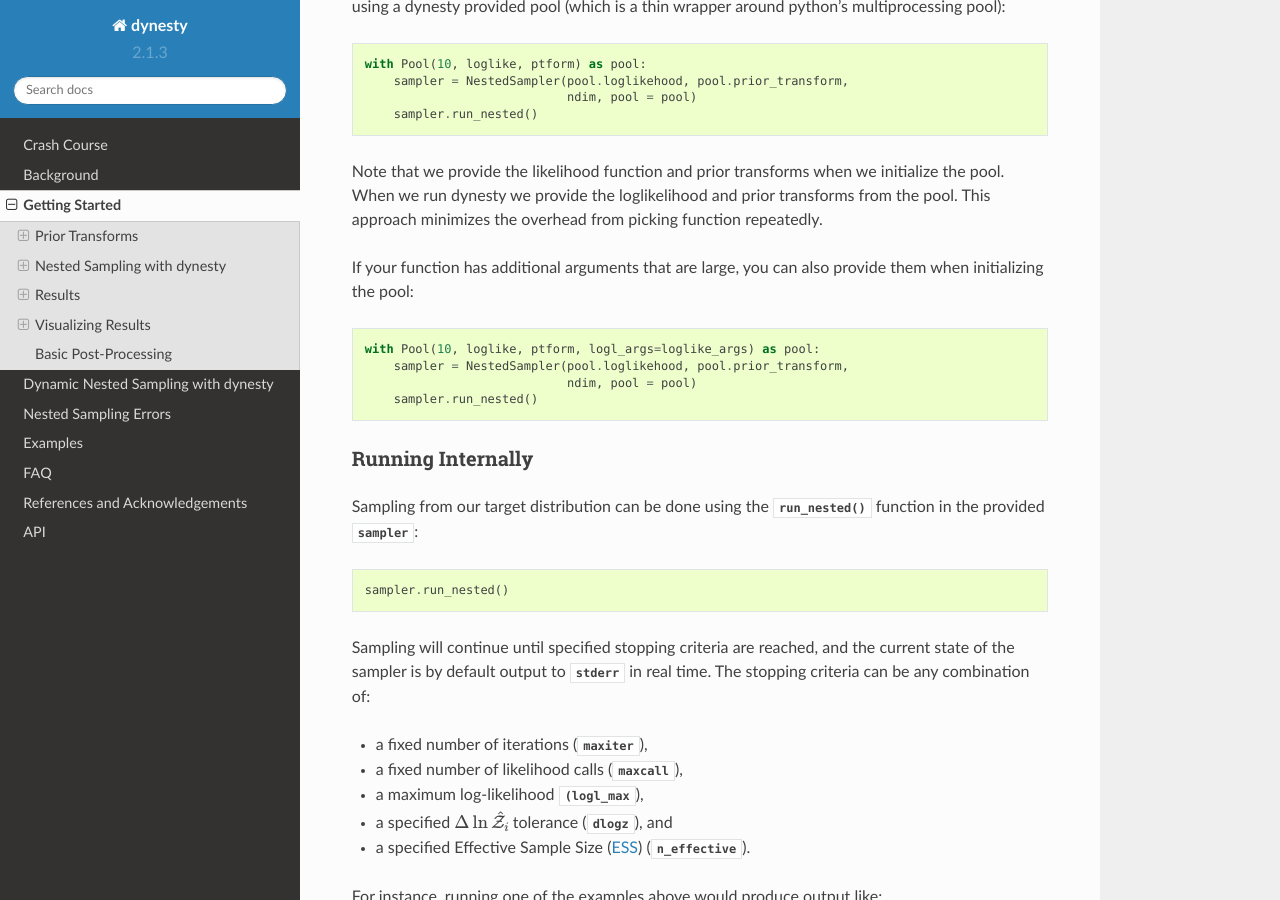
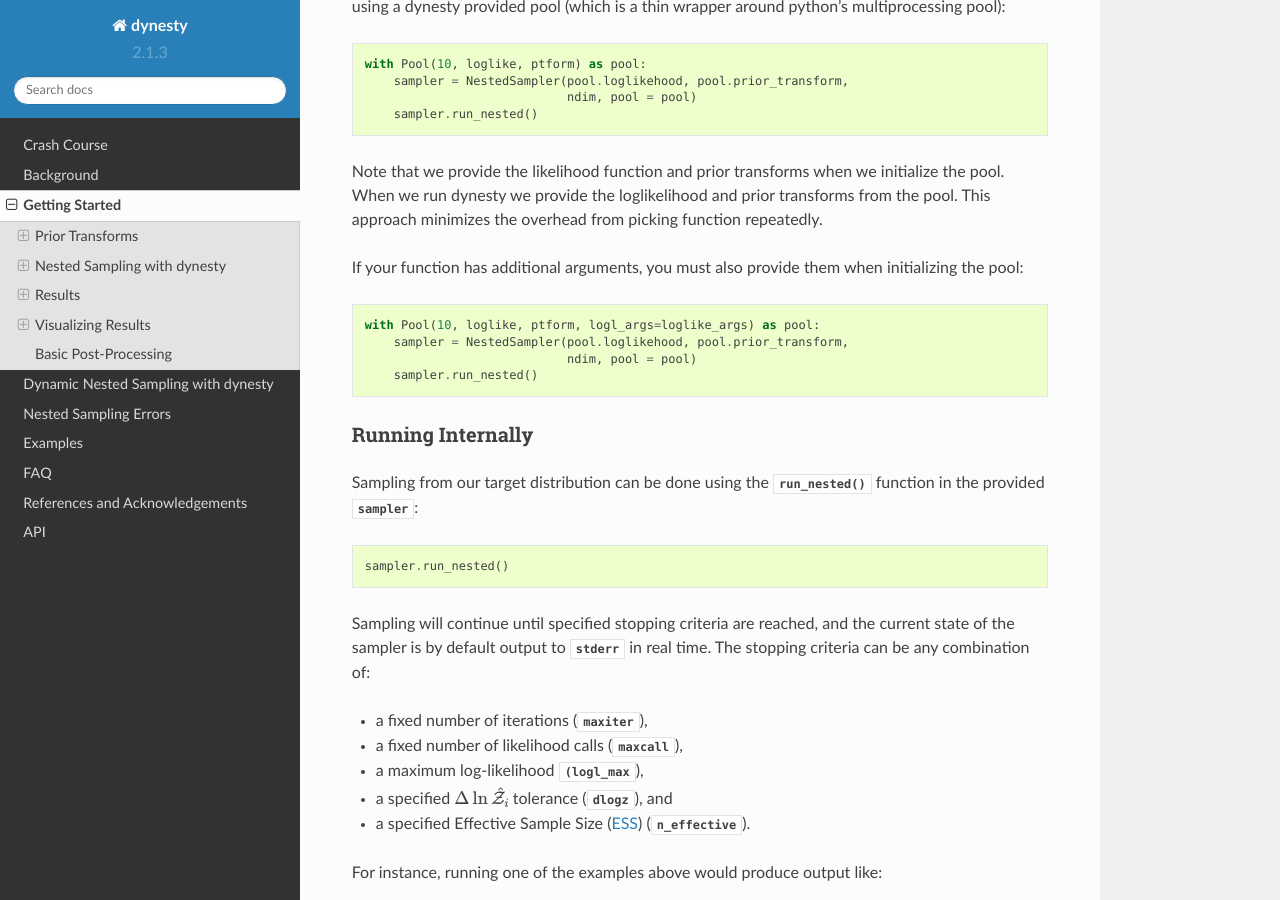
Before and after one commit to joshspeagle/dynesty, a Sphinx documentation site: the page built from docs/source/quickstart.rst, in a window 1280 px wide and 900 px high, scrolled down 8605 px. Built offline with Sphinx 7.4.7 and the Read the Docs theme 2.0.0, drawn with Linux system fonts in a browser that asks for light colours; the version number is read from the project's files by our own code.

Commit message:
clarify that you cannot give logl_args to the dynesty pool

```diff
--- a/docs/source/quickstart.rst
+++ b/docs/source/quickstart.rst
@@ -470,7 +470,7 @@
 loglikelihood and prior transforms from the pool. This approach minimizes
 the overhead from picking function repeatedly.
 
-If your function has additional arguments that are large, you can also provide
+If your function has additional arguments, you must also provide
 them when initializing the pool::
 
     with Pool(10, loglike, ptform, logl_args=loglike_args) as pool:
```
